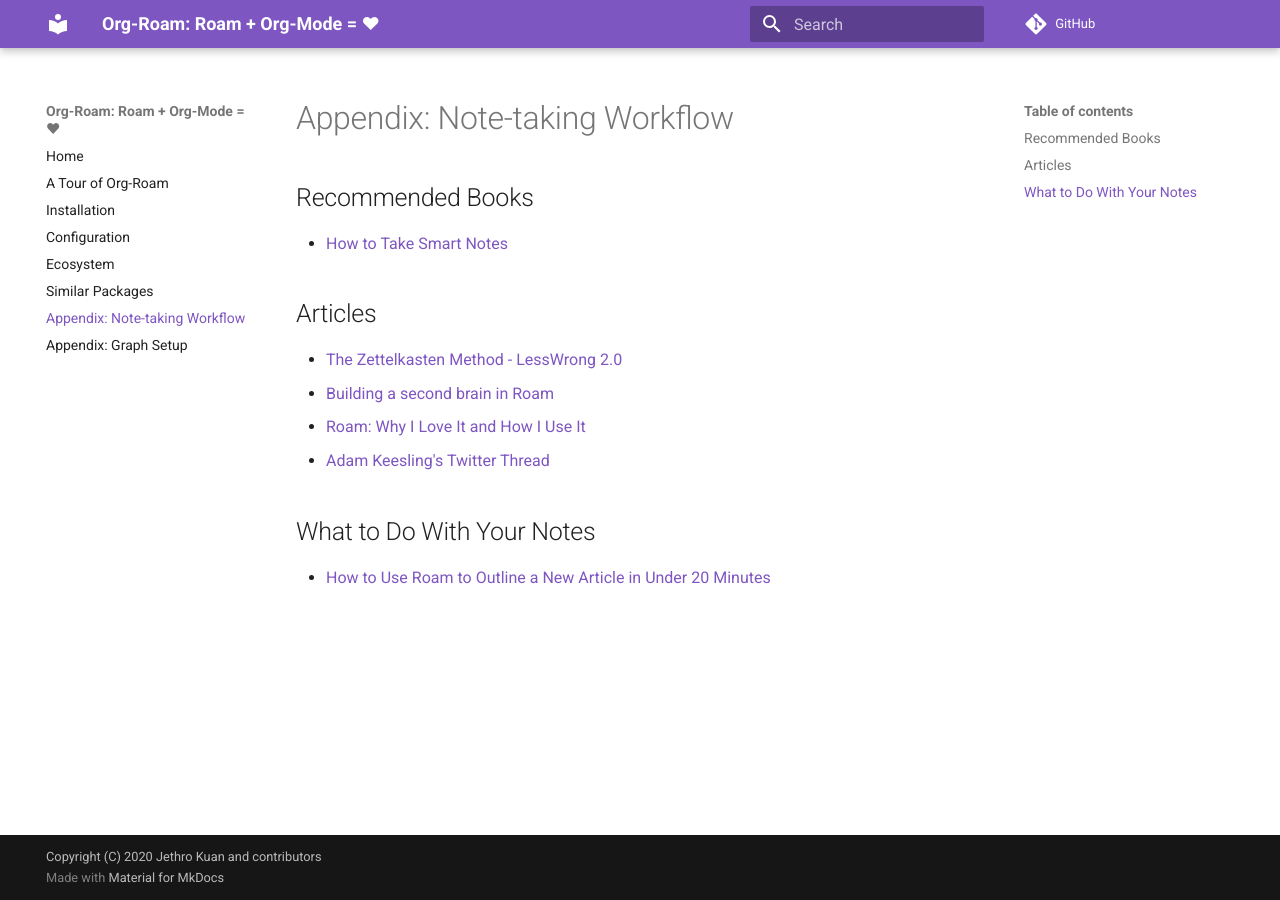
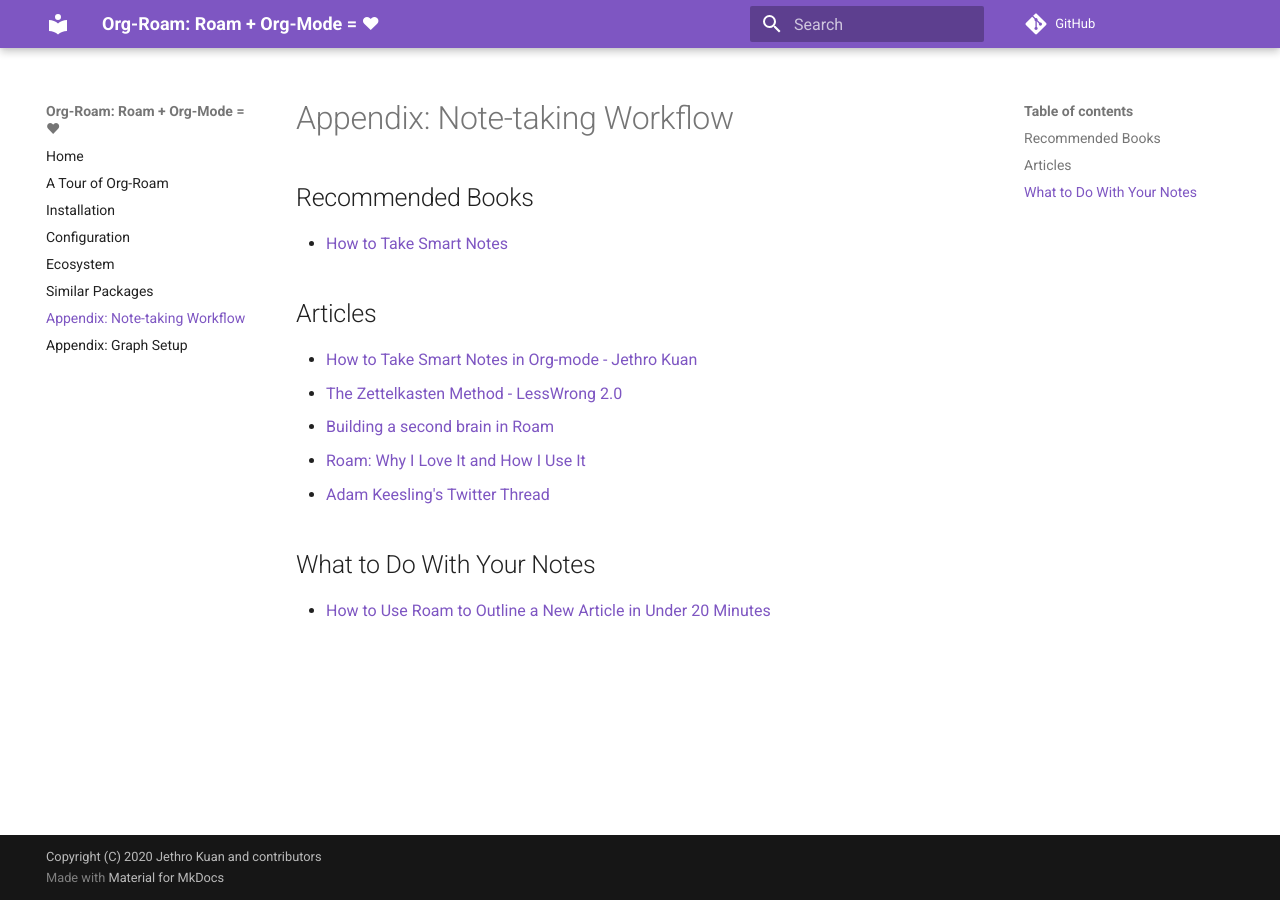
Before and after one commit to org-roam/org-roam, an MkDocs documentation site: the page built from doc/notetaking_workflow.md, in a window 1280 px wide. Built offline with MkDocs 1.6.1 and Material for MkDocs 9.7.7, drawn with Linux system fonts in a browser that asks for light colours; comment, search, counter and statistics services are not loaded.

Commit message:
add link to post

```diff
--- a/doc/notetaking_workflow.md
+++ b/doc/notetaking_workflow.md
@@ -2,6 +2,7 @@
 - [How to Take Smart Notes][1]
 
 ## Articles
+- [How to Take Smart Notes in Org-mode - Jethro Kuan][7]
 - [The Zettelkasten Method - LessWrong 2.0][3]
 - [Building a second brain in Roam][4]
 - [Roam: Why I Love It and How I Use It][5]
```
Also changed, not shown: other parts of doc/notetaking_workflow.md (+1 -0 lines).
